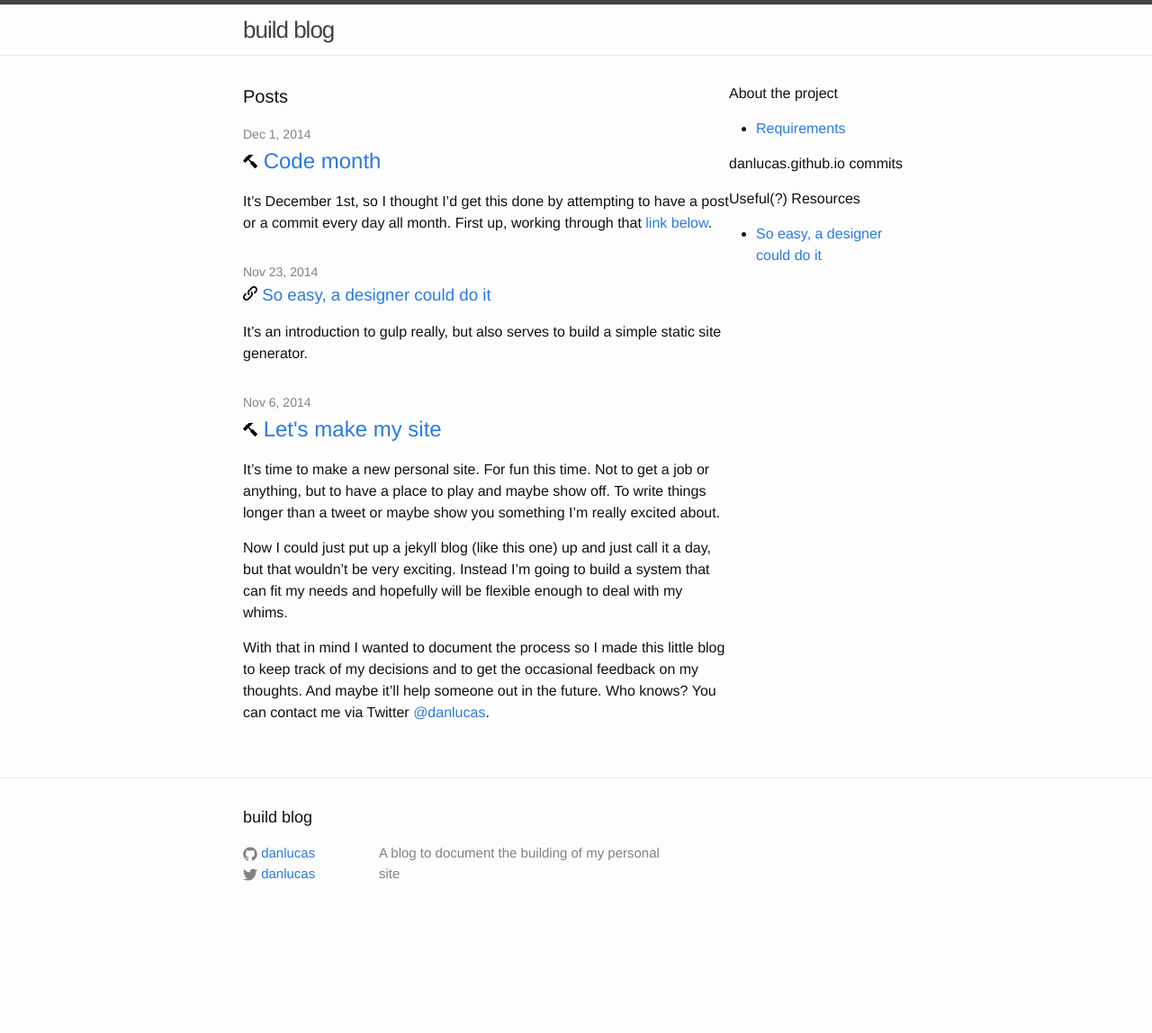
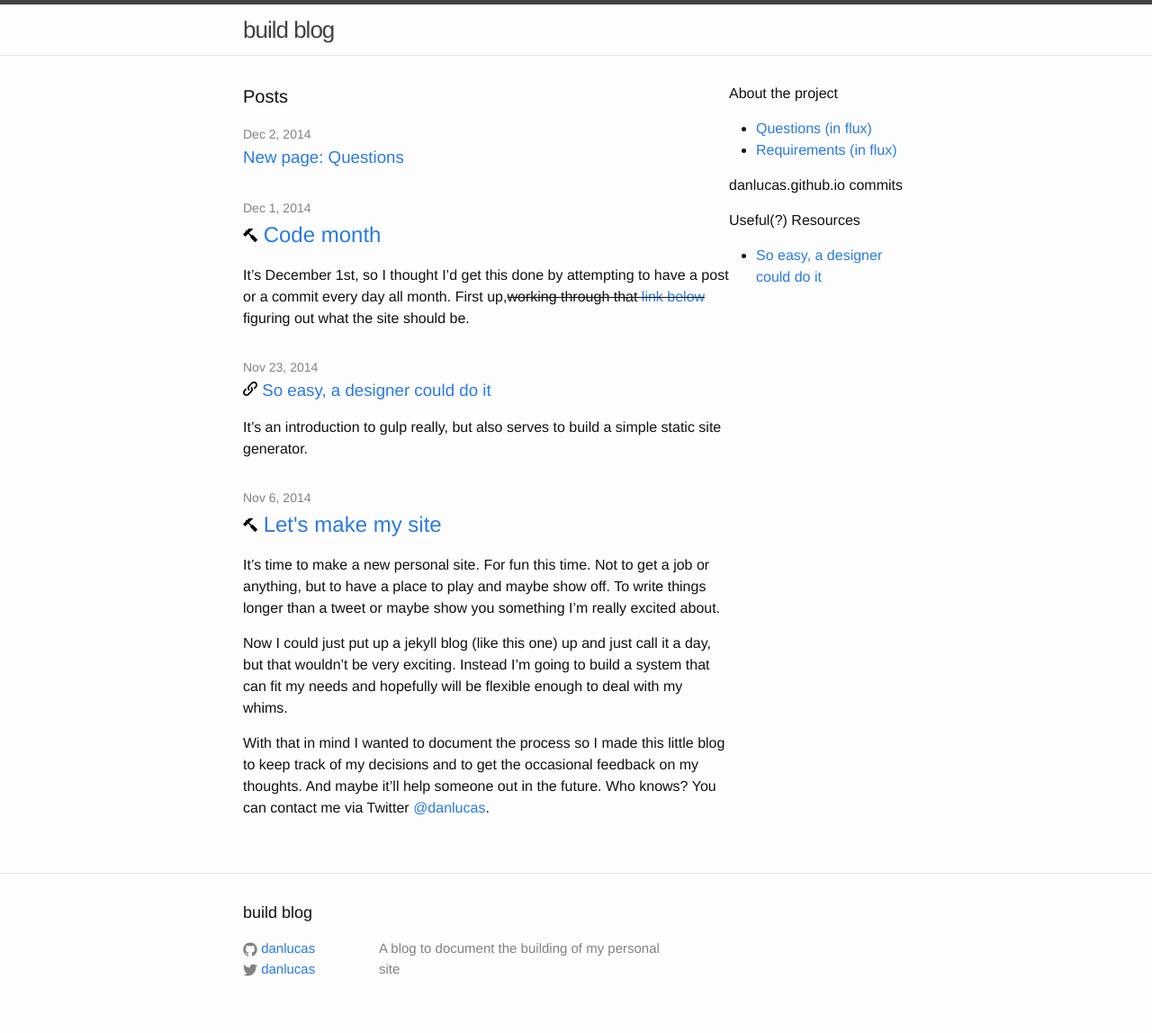
Before and after one commit to danlucas/buildblog, a Jekyll site: the page built from index.html, in a window 1280 px wide. Shown: the whole page at 90% size. Built offline with Jekyll 4.4.1, drawn with Linux system fonts in a browser that asks for light colours; before the commit the page ends 1042 px from its top, so only the background shows below that.

Commit message:
new page: questions

```diff
--- a/_posts/2014-12-01-code-month.md
+++ b/_posts/2014-12-01-code-month.md
@@ -3,4 +3,4 @@ layout: post
 title: "Code month"
 ---
 
-It's December 1st, so I thought I'd get this done by attempting to have a post or a commit every day all month.  First up, working through that [link below]({{site.baseurl}}{% post_url 2014-11-23-so-easy %}).
+It's December 1st, so I thought I'd get this done by attempting to have a post or a commit every day all month.  First up,<span class='nope'>working through that [link below]({{site.baseurl}}{% post_url 2014-11-23-so-easy %})</span> figuring out what the site should be.
--- a/_sass/custom.scss
+++ b/_sass/custom.scss
@@ -5,3 +5,7 @@
 .pages-links > div {
     width: 200px;
 }
+
+.nope {
+    text-decoration: line-through;
+}
--- a/index.html
+++ b/index.html
@@ -17,6 +17,10 @@ layout: default
                     <svg class="icon-link"><use xlink:href="#icon-link"></use></svg>
                     <a class="external-link" href="{{ post.external-url }}">{{ post.title }}</a>
                 </h3>
+                {% elsif post.page-url %}
+                <h3>
+                    <a class="page-link" href="{{ post.page-url }}">{{ post.title }}</a>
+                </h3>
                 {% else %}
                 <h2>
                     <svg class="icon-hammer"><use xlink:href="#icon-hammer"></use></svg>
@@ -31,6 +35,7 @@ layout: default
             {% endfor %}
         </ul>
     </div>
+
     <div class="pages-links">
         <div class="pages">
             <h4>About the project</h4>
--- a/requirements.md
+++ b/requirements.md
@@ -1,6 +1,6 @@
 ---
 layout: page
-title: "Requirements"
+title: "Requirements (in flux)"
 permalink:
 ---
 
```
Also changed, not shown: _posts/2014-12-02-new-page-questions.md (added, +5 -0 lines), questions.md (added, +17 -0 lines), 1 other file.
